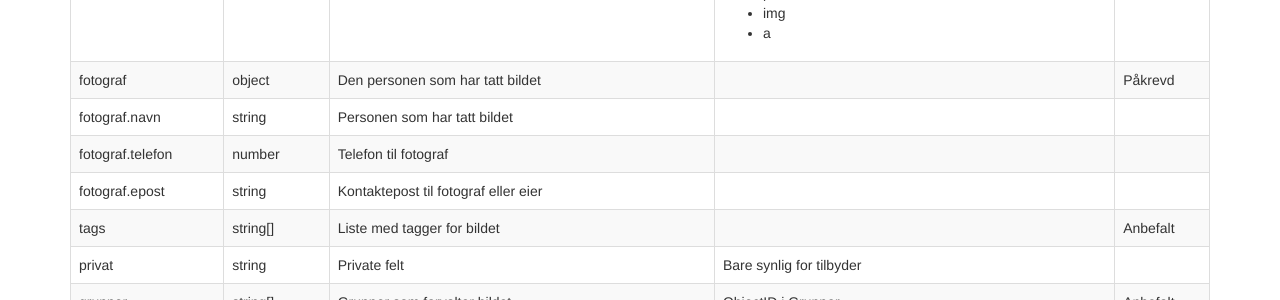
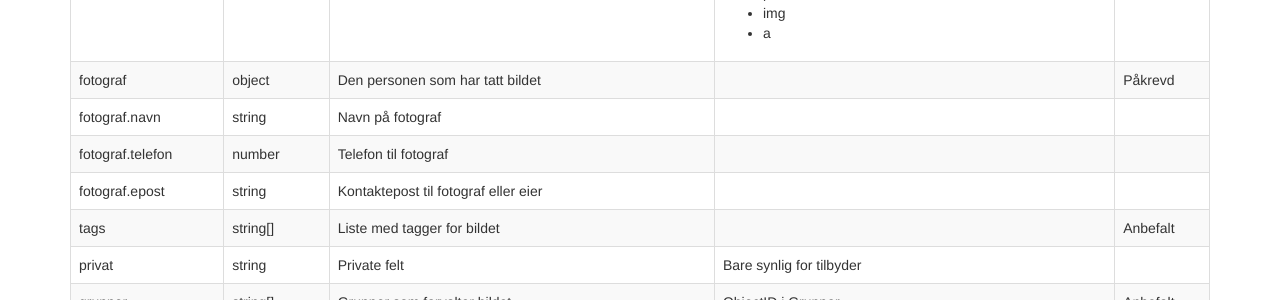
Before and after one commit to Turbasen/www.nasjonalturbase.no, a Jekyll site: the page built from data/bilder.html, in a window 1280 px wide. Shown: the part 1064-1364 px from the top of the page. Built offline with Jekyll 4.4.1, drawn with Linux system fonts in a browser that asks for light colours; nearby versions of some CDN libraries; Markdown is read by kramdown in place of the engine named in the settings.

Commit message:
Update comment for fotograf.navn for bilder

```diff
--- a/_data/bilder.yml
+++ b/_data/bilder.yml
@@ -84,7 +84,7 @@
 
 - name: fotograf.navn
   type: string
-  desc: Personen som har tatt bildet
+  desc: Navn på fotograf
 
 - name: fotograf.telefon
   type: number
```
